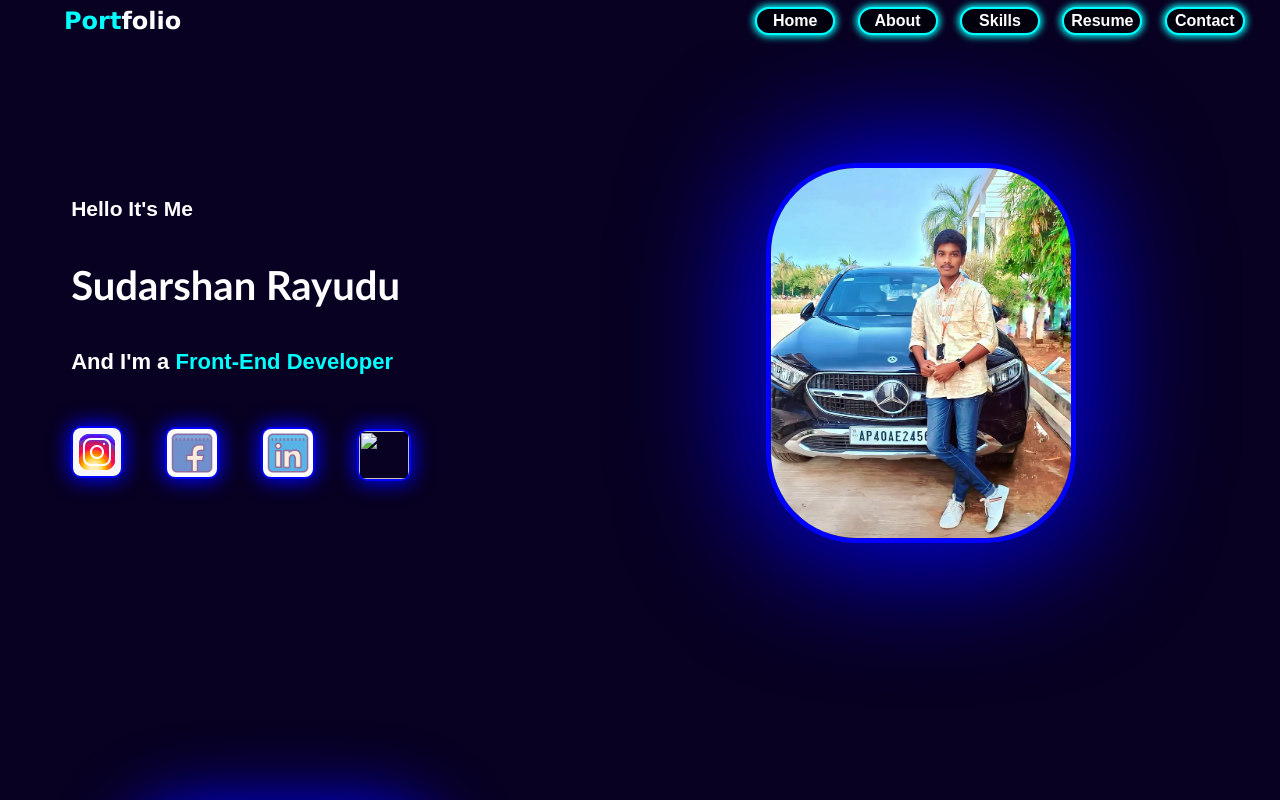
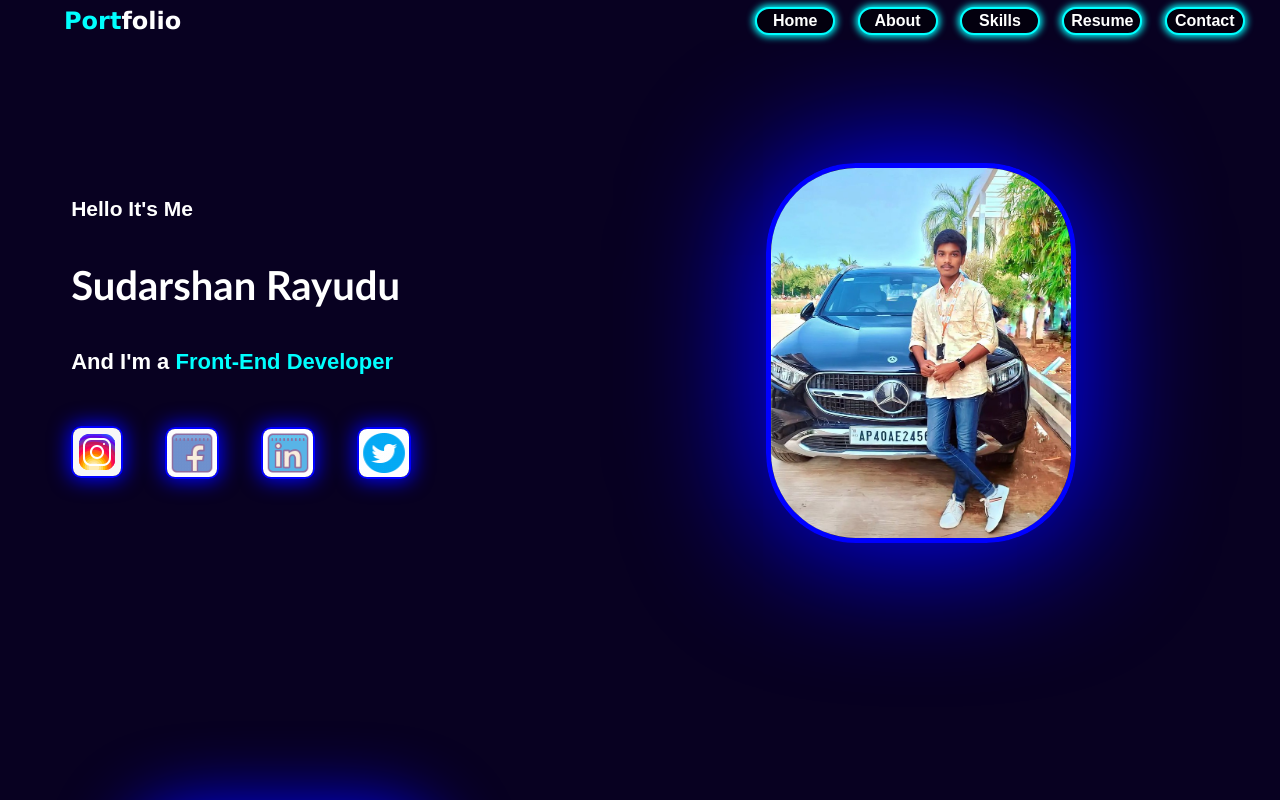
Before and after one commit to RayuduSudarshan/SudarshansPortfolio, a plain HTML site: page index.html in a window 1280 px wide. Shown: the top 800 px of the page. Drawn offline with Linux system fonts and the light colour scheme.

Commit message:
Update index.html

```diff
--- a/index.html
+++ b/index.html
@@ -32,7 +32,7 @@
         <a href="https://www.linkedin.com/in/sudarshan-rayudu-819121343/"><img class="img5"
                 src="linkedin.gif"></a>
         <a href="https://x.com/RSUDARSHAN93980"><img class="img6"
-                src="C:\Users\SUDHARSHAN\OneDrive\Pictures\Screenshots\Downloads\icons8-twitter-circled.gif"></a>
+                src="twitter.gif"></a>
     </section><br>
     <section>
         <div id="2" class="div3">
```
